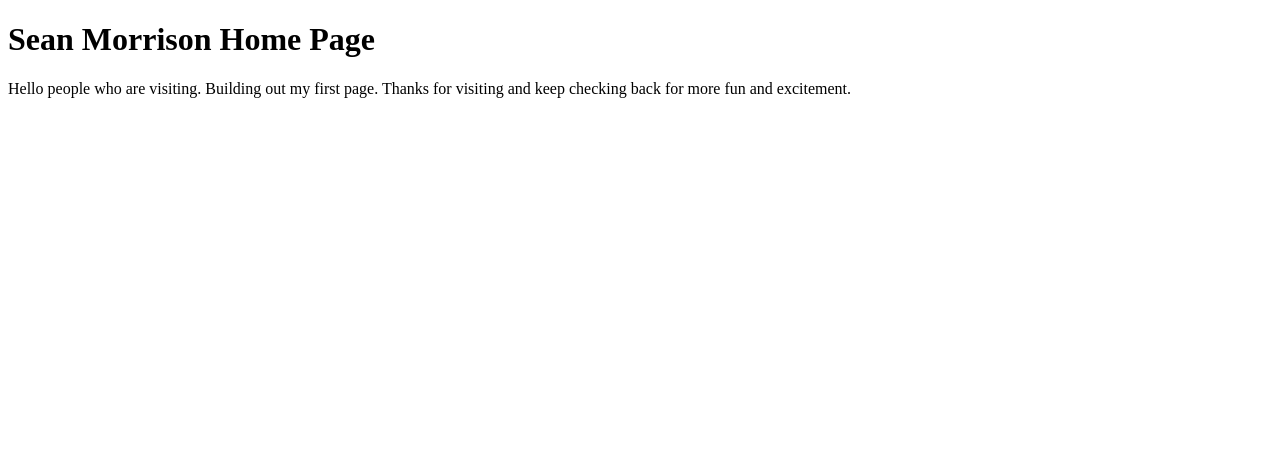
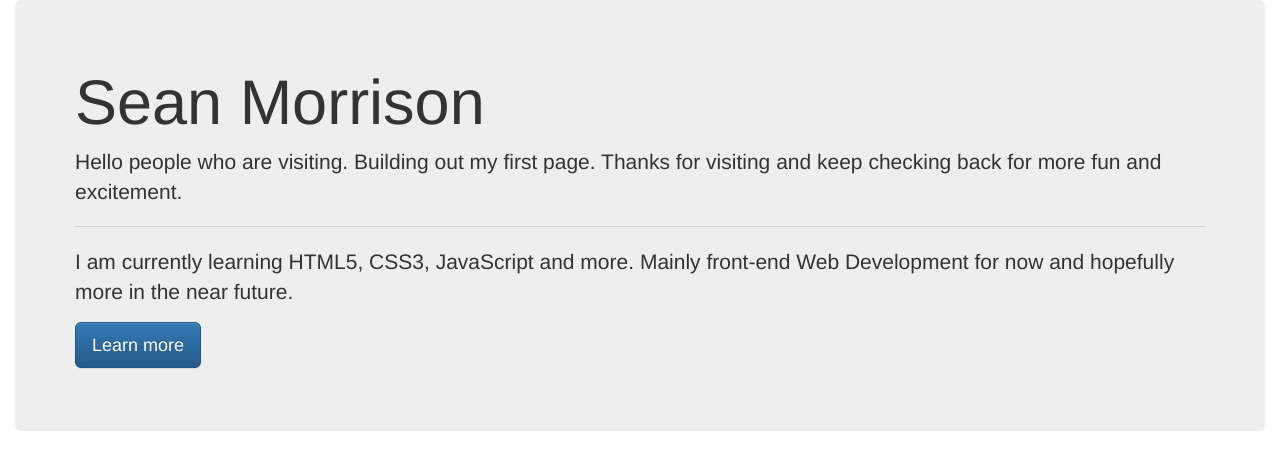
Before and after one commit to TechSnazzy/TechSnazzy.github.io, a plain HTML site: page index.html in a window 1280 px wide. Drawn offline with nearby package versions, Linux system fonts and the light colour scheme.

Commit message:
added BootStrap stuff

```diff
--- a/index.html
+++ b/index.html
@@ -2,11 +2,23 @@
 <html>
 <head>
 	<title>Demo</title>
+	<link rel="stylesheet" href="https://maxcdn.bootstrapcdn.com/bootstrap/3.3.7/css/bootstrap.min.css" integrity="sha384-BVYiiSIFeK1dGmJRAkycuHAHRg32OmUcww7on3RYdg4Va+PmSTsz/K68vbdEjh4u" crossorigin="anonymous">
+	<link rel="stylesheet" href="https://maxcdn.bootstrapcdn.com/bootstrap/3.3.7/css/bootstrap-theme.min.css" integrity="sha384-rHyoN1iRsVXV4nD0JutlnGaslCJuC7uwjduW9SVrLvRYooPp2bWYgmgJQIXwl/Sp" crossorigin="anonymous">
 </head>
 <body>
 
-	<h1>Sean Morrison Home Page</h1>
-	<p>Hello people who are visiting. Building out my first page. Thanks for visiting and keep checking back for more fun and excitement.</p>
+<div class="container-fluid">
+	<div class="jumbotron">
+	<h1 class="display-3">Sean Morrison</h1>
+	<p class="lead">Hello people who are visiting. Building out my first page. Thanks for visiting and keep checking back for more fun and excitement.</p>
+	<hr class="my-4">
+	<p>I am currently learning HTML5, CSS3, JavaScript and more. Mainly front-end Web Development for now and hopefully more in the near future.</p>
+	<p class="lead">
+    <a class="btn btn-primary btn-lg" href="#" role="button">Learn more</a>
+  </p>
+</div>
+</div>
 
+<script src="https://maxcdn.bootstrapcdn.com/bootstrap/3.3.7/js/bootstrap.min.js" integrity="sha384-Tc5IQib027qvyjSMfHjOMaLkfuWVxZxUPnCJA7l2mCWNIpG9mGCD8wGNIcPD7Txa" crossorigin="anonymous"></script>
 </body>
 </html>
```
